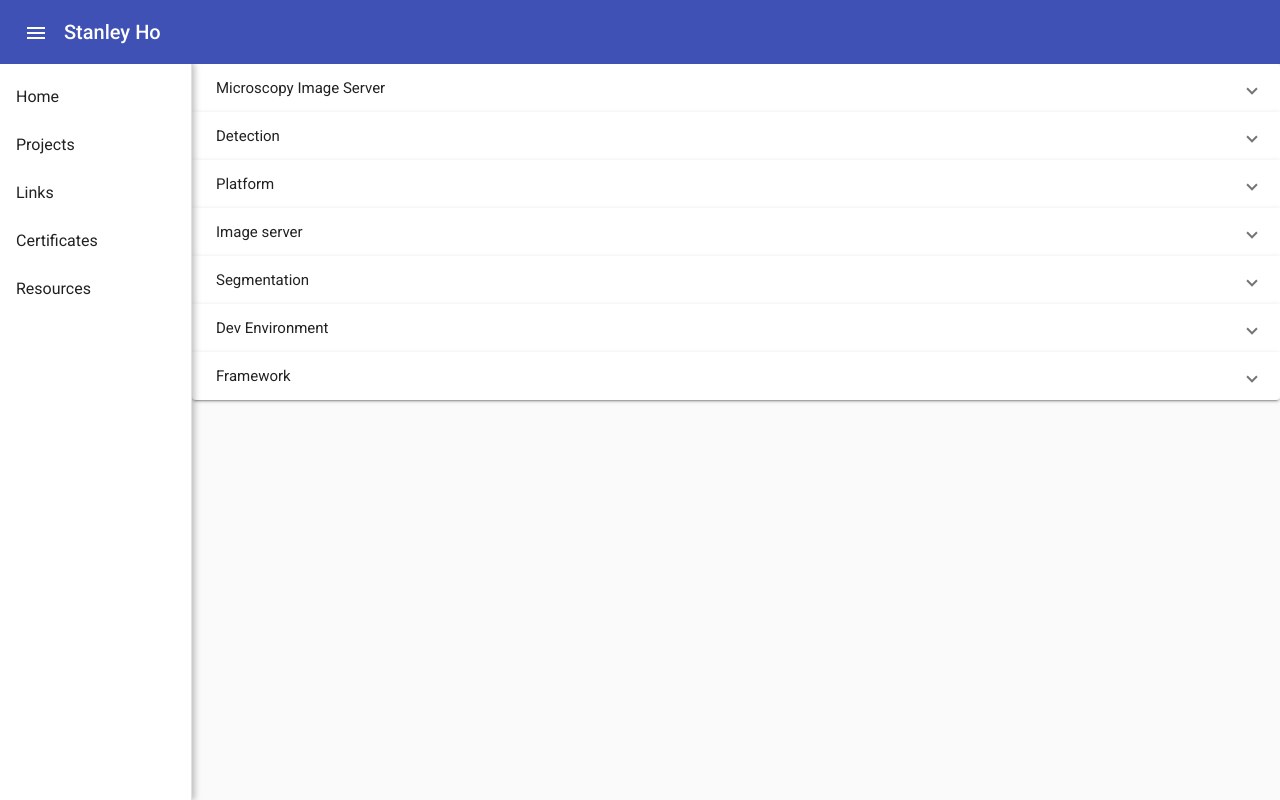
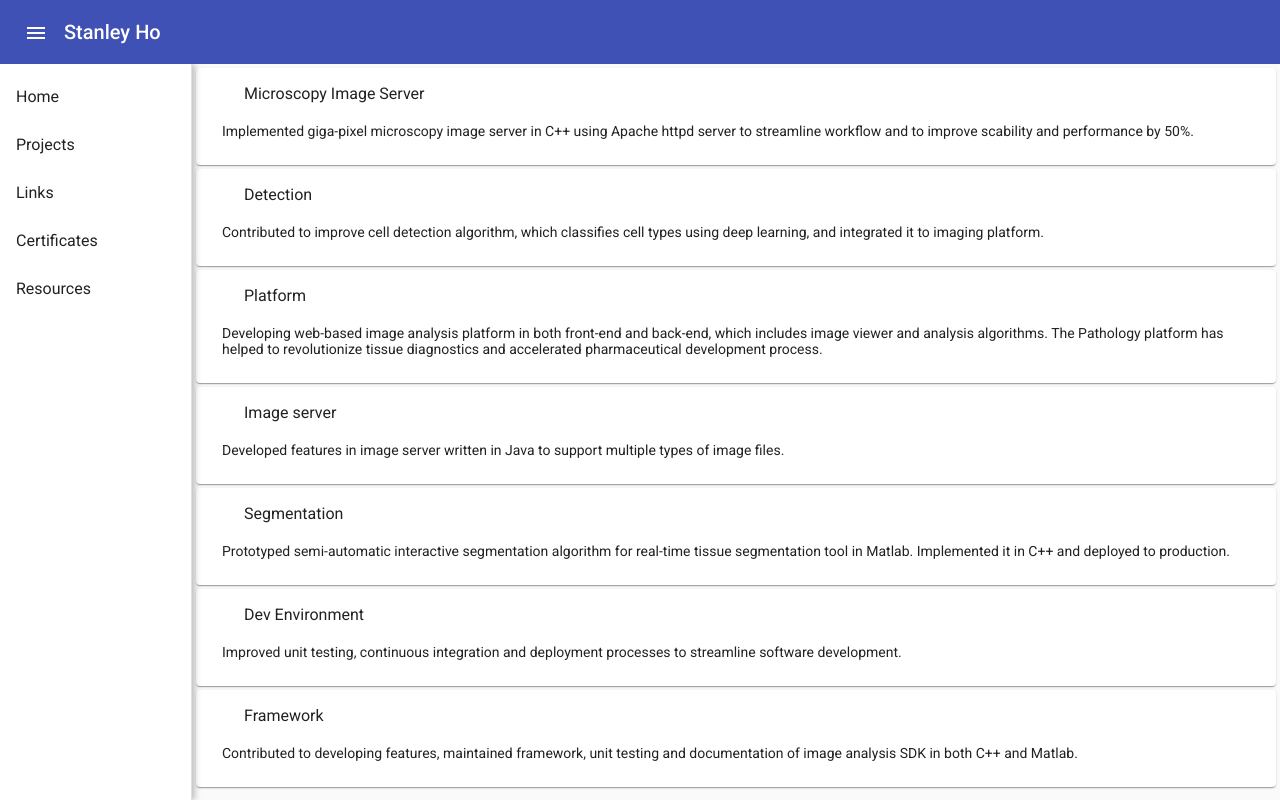
Before and after one commit to stanleyycho/my-site, an Angular app: page /projects in a window 1280 px wide. Built offline with nearby package versions, Linux system fonts and the light colour scheme.

Commit message:
Updated the css to make it looks better on different items.

```diff
--- a/src/app/my-projects/my-projects.component.css
+++ b/src/app/my-projects/my-projects.component.css
@@ -0,0 +1,8 @@
+.container {
+    margin: 4px;
+  }
+
+.text-container {
+    margin: 10px auto;
+    padding: 10px;
+}
--- a/src/app/my-projects/my-projects.component.html
+++ b/src/app/my-projects/my-projects.component.html
@@ -1,10 +1,10 @@
-<mat-accordion multi="true">
-  <mat-expansion-panel *ngFor="let project of projects">
-    <mat-expansion-panel-header>
-      <mat-panel-title>
-        {{project.name}}
-      </mat-panel-title>
-    </mat-expansion-panel-header>
-    <p>{{project.description}}</p>
-  </mat-expansion-panel>
-</mat-accordion>
+<mat-card *ngFor="let project of projects" class="container">
+  <mat-card-header>
+    {{project.name}}
+  </mat-card-header>
+  <mat-card-content class="text-container">
+    <p>
+      {{project.description}}
+    </p>
+  </mat-card-content>
+</mat-card>
```
